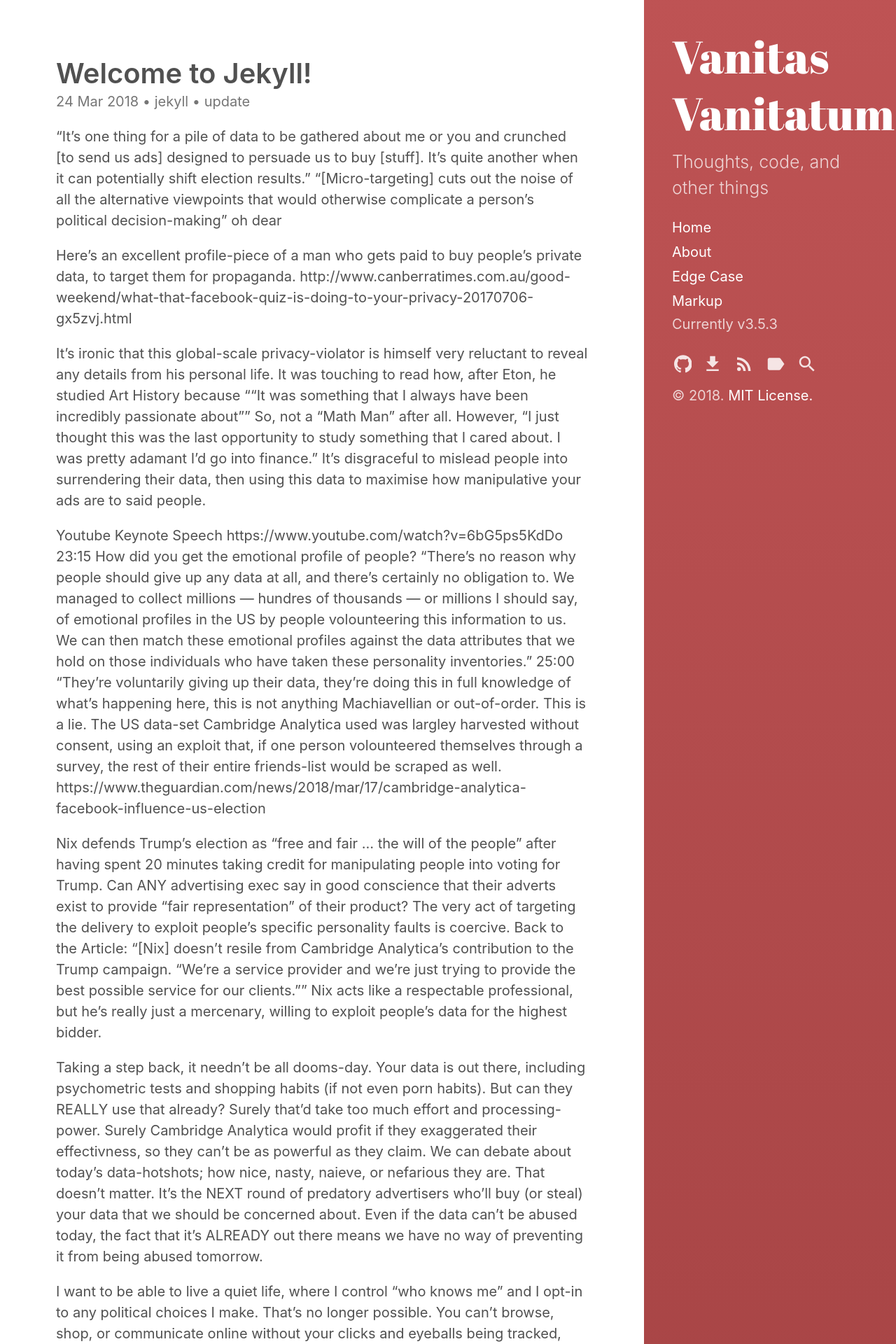
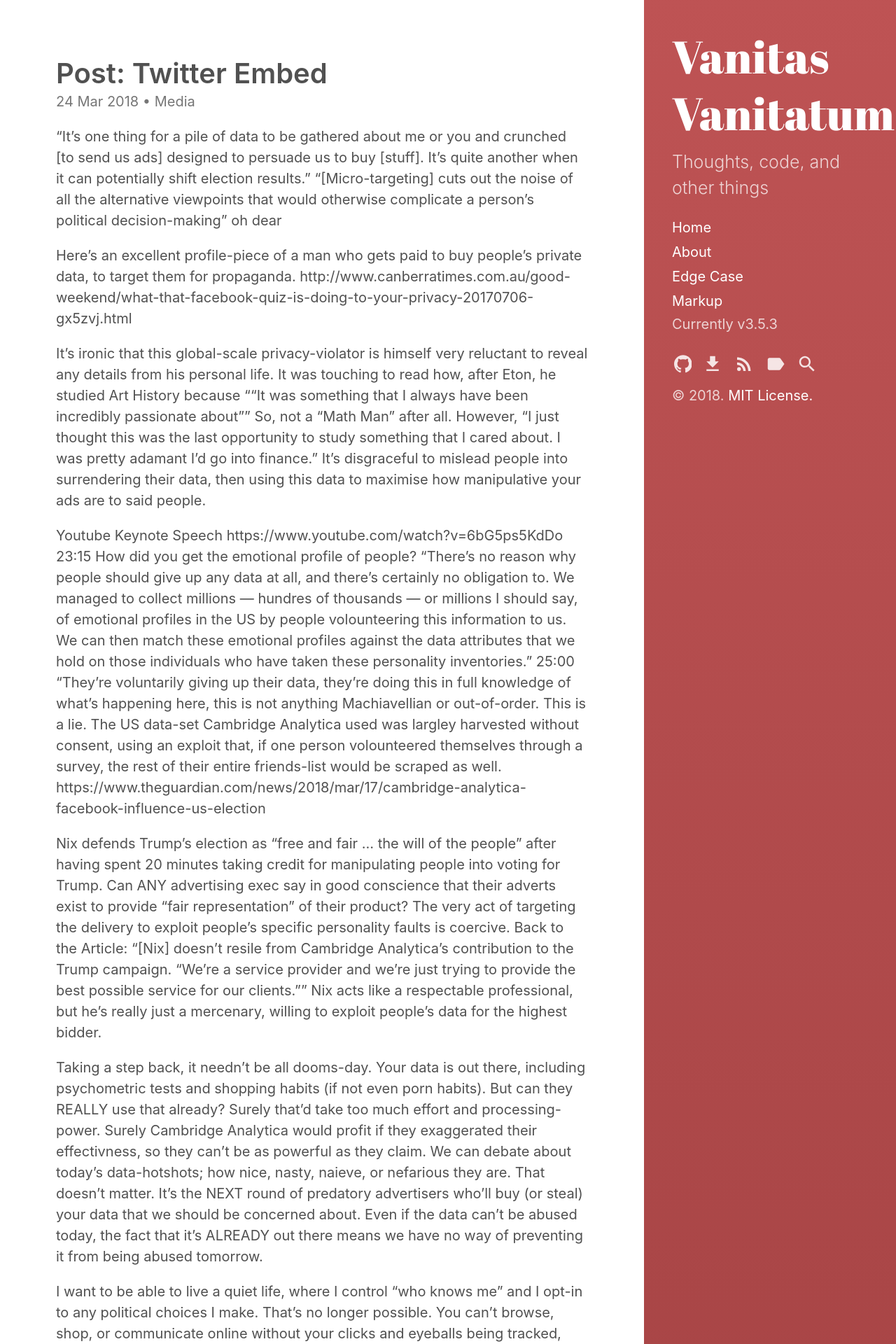
Before and after one commit to VanitasVanitatum/VanitasVanitatum.github.io, a Jekyll site: the page built from _posts/2018-03-24-ads-democracy.md, in a window 1280 px wide. Shown: the top 1920 px of the page at 70% size. Built offline with Jekyll 4.4.1, drawn with Linux system fonts in a browser that asks for light colours; some of the changed text lies outside the part shown.

Commit message:
proper new post with custom tags

```diff
--- a/_posts/2018-03-24-ads-democracy.markdown
+++ b/_posts/2018-03-24-ads-democracy.md
@@ -1,9 +1,15 @@
 ---
 layout: post
-title:  "Welcome to Jekyll!"
-date:   2018-03-24 15:22:27 +0000
-categories: jekyll update
+title: "Post: Twitter Embed"
+categories:
+  - Media
+tags:
+  - Democracy
+  - Privacy
+  - Philosophy
+last_modified_at: 2018-03-24T12:57:42-05:00
 ---
+
 "It's one thing for a pile of data to be gathered about me or you and crunched [to send us ads] designed to persuade us to buy [stuff]. It's quite another when it can potentially shift election results."
 "[Micro-targeting] cuts out the noise of all the alternative viewpoints that would otherwise complicate a person's political decision-making" oh dear
 
```
